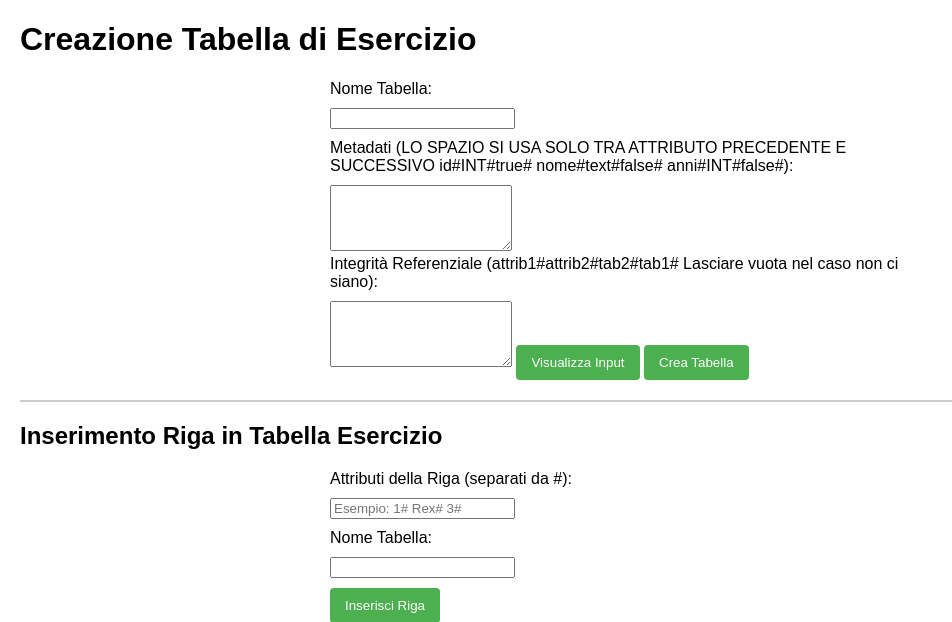
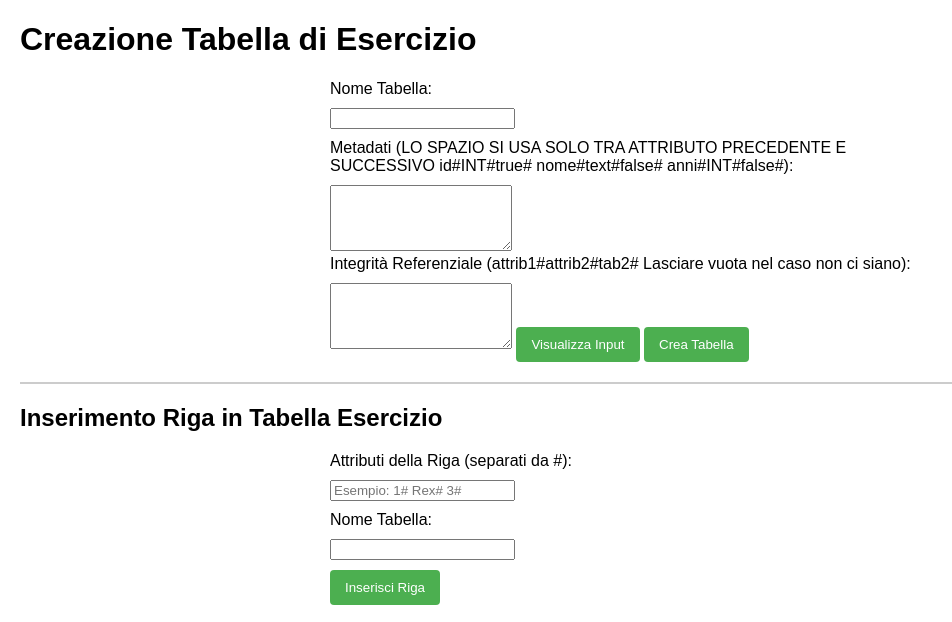
Before and after one commit to iosonoandres/ESQL_Learning, a PHP site: page /inserimentoTabellaDesign.php in a window 1280 px wide. Shown: the top 622 px of the page, without its empty margins (0-952 px from the left). Run offline with PHP 8.4, Linux system fonts and the light colour scheme.

Commit message:
fixed inserimentoTabella

```diff
--- a/inserimentoTabellaDesign.php
+++ b/inserimentoTabellaDesign.php
@@ -76,7 +76,7 @@ if ($_SERVER['REQUEST_METHOD'] == 'POST') {
         <label for="metaDati">Metadati (LO SPAZIO SI USA SOLO TRA ATTRIBUTO PRECEDENTE E SUCCESSIVO id#INT#true# nome#text#false# anni#INT#false#):</label>
         <textarea name="metaDati" id="metaDati" rows="4" required></textarea>
 
-        <label for="integritaReferenziale">Integrità Referenziale (attrib1#attrib2#tab2#tab1# Lasciare vuota nel caso non ci siano):</label>
+        <label for="integritaReferenziale">Integrità Referenziale (attrib1#attrib2#tab2# Lasciare vuota nel caso non ci siano):</label>
         <textarea name="integritaReferenziale" id="integritaReferenziale" rows="4"></textarea>
 
         <button type="button" onclick="visualizzaInput()">Visualizza Input</button>
```
